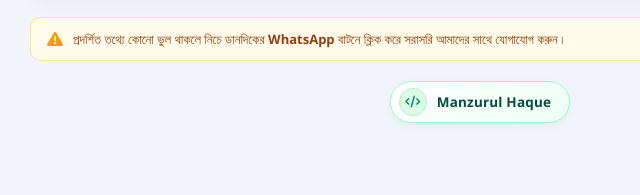
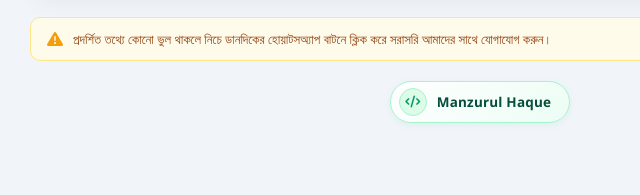
Before and after one commit to manzurul303/result-portal, a website: page index.html in a window 1280 px wide. Shown: the part 602-797 px from the top of the page, 160-800 px from the left. Drawn offline with Linux system fonts and the light colour scheme.

Commit message:
rename whatsapp

```diff
--- a/index.html
+++ b/index.html
@@ -260,7 +260,7 @@
       <!-- Alert Box -->
       <div class="alert-box">
         <i class="fa-solid fa-triangle-exclamation alert-icon"></i>
-        <span>প্রদর্শিত তথ্যে কোনো ভুল থাকলে নিচে ডানদিকের <strong>WhatsApp</strong> বাটনে ক্লিক করে সরাসরি আমাদের সাথে যোগাযোগ করুন।</span>
+        <span>প্রদর্শিত তথ্যে কোনো ভুল থাকলে নিচে ডানদিকের হোয়াটসঅ্যাপ বাটনে ক্লিক করে সরাসরি আমাদের সাথে যোগাযোগ করুন।</span>
       </div>
 
       <!-- Developer Credit Footer (Green Accent ONLY) -->
```
